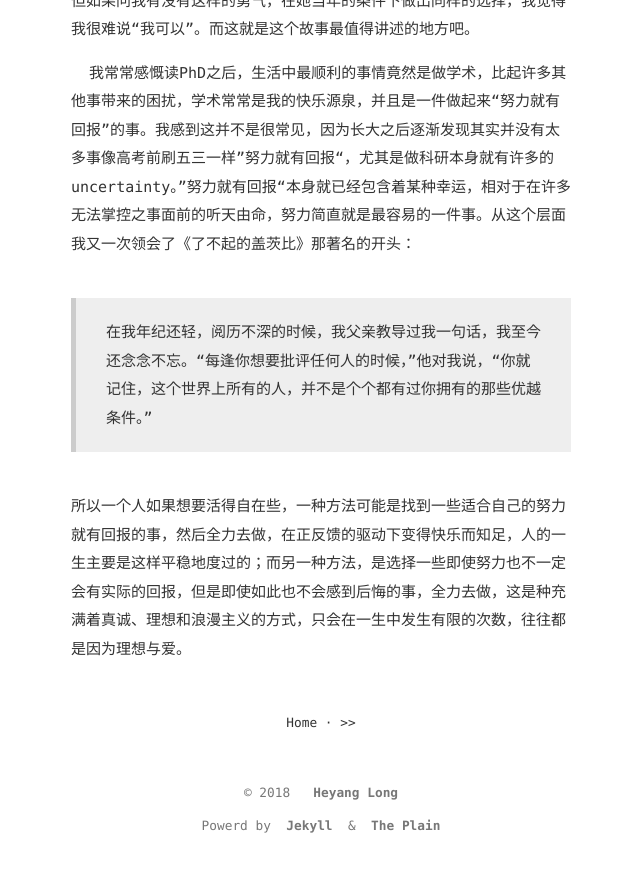
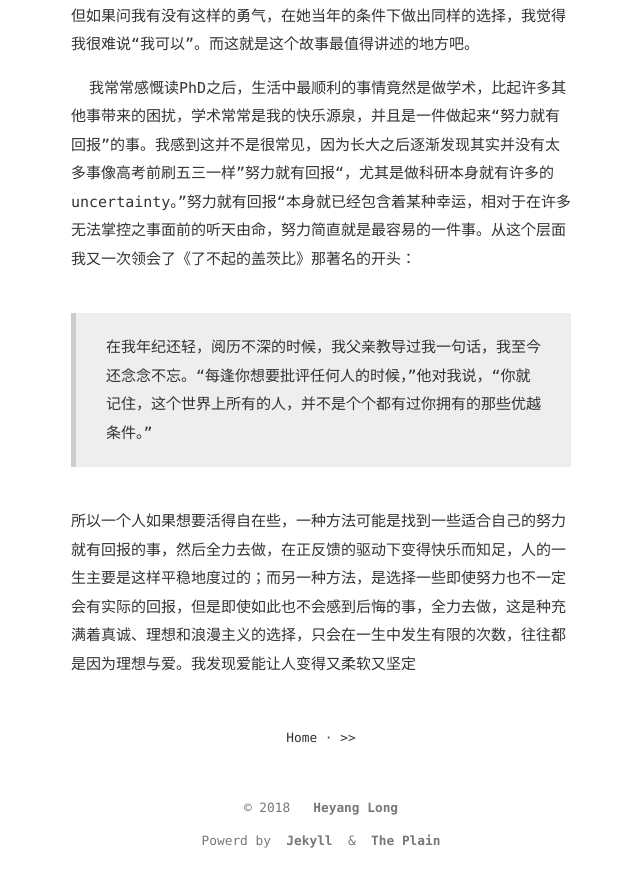
Before and after one commit to CosmoSheep/CosmoSheep.github.io, a Jekyll site: the page built from _posts/2021-8-29-sheep-philosophy.md, in a window 1280 px wide and 900 px high, scrolled down 1756 px. Shown: the top 887 px of the window, without its empty margins (319-959 px from the left). Built offline with Jekyll 4.4.1, drawn with Linux system fonts in a browser that asks for light colours.

Commit message:
update blog

```diff
--- a/_posts/2021-8-29-sheep-philosophy.md
+++ b/_posts/2021-8-29-sheep-philosophy.md
@@ -7,6 +7,7 @@
 &emsp;&emsp;疫情一年多经历了不少事，步入PhD第四年，对羊生的思考密度在最近又达到了一个峰值。觉得现在的我自我认识与十几岁的我十分不同了，也与三年前刚从南大毕业时多了更多维度的感知。觉得也许可以久违地动个笔，就当把这个时刻的一些状态和想法像切片一样保留下来吧。
 
 &emsp;&emsp;最近我的科学偶像的史蒂芬·温伯格爷爷去世了，知道这事当晚很难入眠。温伯格是对年轻时的我影响最大的当代物理学家，我觉得他像物理学的骑士，在乡间吟诵古老的诗歌，淌过最湍急的水流，携无锋的重剑挑战最邪恶的巨龙，至死不渝。打开老人家的publication profile，最后一本是今年4月出版的科学史著作《Foundations of Modern Physics》，今年和去年，仍在粒子物理理论的第一线发表论文。温伯格的科普著作里描绘的理论物理学图景实在太简约优美和激动人心，以至于很多和我一样的年轻人义无反顾地投入到这项事业中。很多年过去了，当我已经是个弱小疲惫又迷茫的adult PhD，问自己路在何方的时候，常常发现自己内心仍然隐秘地向往着，像温伯格与其他许多物理学家那样，以一种非常纯粹的方式生活。斯人已逝，世界物理领军人物，粒子物理理论的集大成者，教育家，科普作家，诺贝尔奖得主，Steven Weinberg以最光辉与典范的方式过完了作为物理学家的一生，我对他有诸多的不舍。温爷爷去世后，在Austin的徐聪同学终于想起来寄来三年前约好的温伯格亲笔签名的量子场论。我感觉世上并不真的存在武侠小说里写的武功秘籍，最宝贵的知识都公开且并不昂贵。成为武林高手的捷径就是最朴实地练好一招一式，然而真正用心修炼的人却是极少极少，就比如说静下心来啃完温伯格的QFT。
+
 ![温伯格亲笔签名的QFT](/assets/img/qft.jpg)
 
 &emsp;&emsp;我的科学偶像列表中最近多了一位我们宇宙学领域的女性——刘佳博士。她从毫不相关的商科转学天体物理的壮举已是十年前的事了，很高兴听说她即将成为东京大学Kavli研究所的新晋faculty,这大概是个无论什么时候都值得讲述的故事吧——<a target="_blank" href="https://mp.weixin.qq.com/s/Yki8pehyj36S8Iw19pf_Og" >《做科研的文科生》</a>。她在自己的另一篇闲文里写到过一些学习物理的原因:
@@ -17,4 +18,4 @@
 &emsp;&emsp;我常常感慨读PhD之后，生活中最顺利的事情竟然是做学术，比起许多其他事带来的困扰，学术常常是我的快乐源泉，并且是一件做起来“努力就有回报”的事。我感到这并不是很常见，因为长大之后逐渐发现其实并没有太多事像高考前刷五三一样”努力就有回报“，尤其是做科研本身就有许多的uncertainty。”努力就有回报“本身就已经包含着某种幸运，相对于在许多无法掌控之事面前的听天由命，努力简直就是最容易的一件事。从这个层面我又一次领会了《了不起的盖茨比》那著名的开头：
 >在我年纪还轻，阅历不深的时候，我父亲教导过我一句话，我至今还念念不忘。“每逢你想要批评任何人的时候，”他对我说，“你就记住，这个世界上所有的人，并不是个个都有过你拥有的那些优越条件。”
 
-所以一个人如果想要活得自在些，一种方法可能是找到一些适合自己的努力就有回报的事，然后全力去做，在正反馈的驱动下变得快乐而知足，人的一生主要是这样平稳地度过的；而另一种方法，是选择一些即使努力也不一定会有实际的回报，但是即使如此也不会感到后悔的事，全力去做，这是种充满着真诚、理想和浪漫主义的方式，只会在一生中发生有限的次数，往往都是因为理想与爱。
+所以一个人如果想要活得自在些，一种方法可能是找到一些适合自己的努力就有回报的事，然后全力去做，在正反馈的驱动下变得快乐而知足，人的一生主要是这样平稳地度过的；而另一种方法，是选择一些即使努力也不一定会有实际的回报，但是即使如此也不会感到后悔的事，全力去做，这是种充满着真诚、理想和浪漫主义的选择，只会在一生中发生有限的次数，往往都是因为理想与爱。我发现爱能让人变得又柔软又坚定
```
